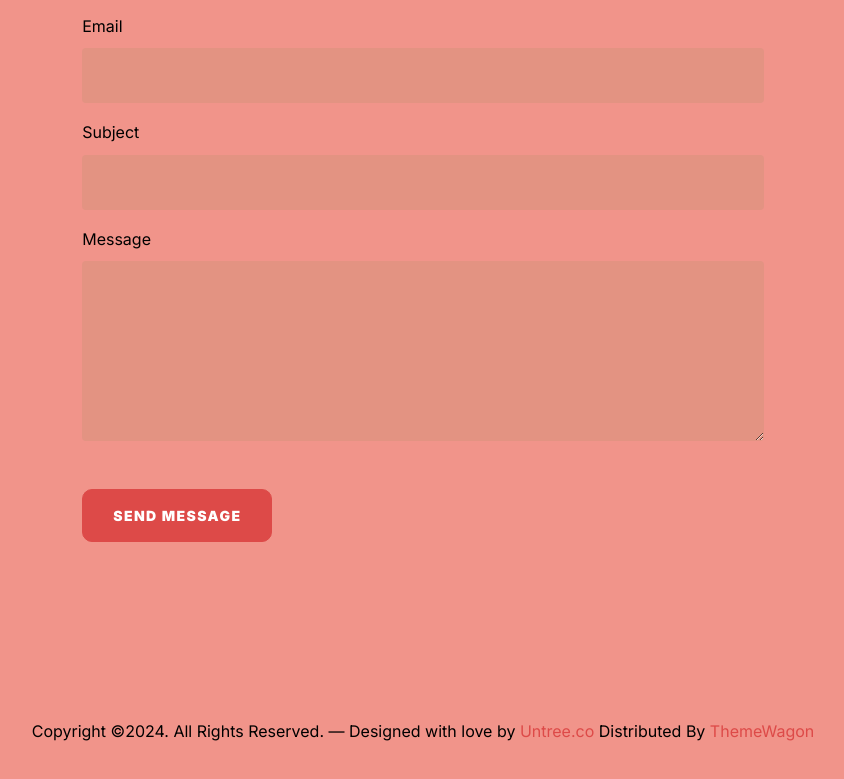
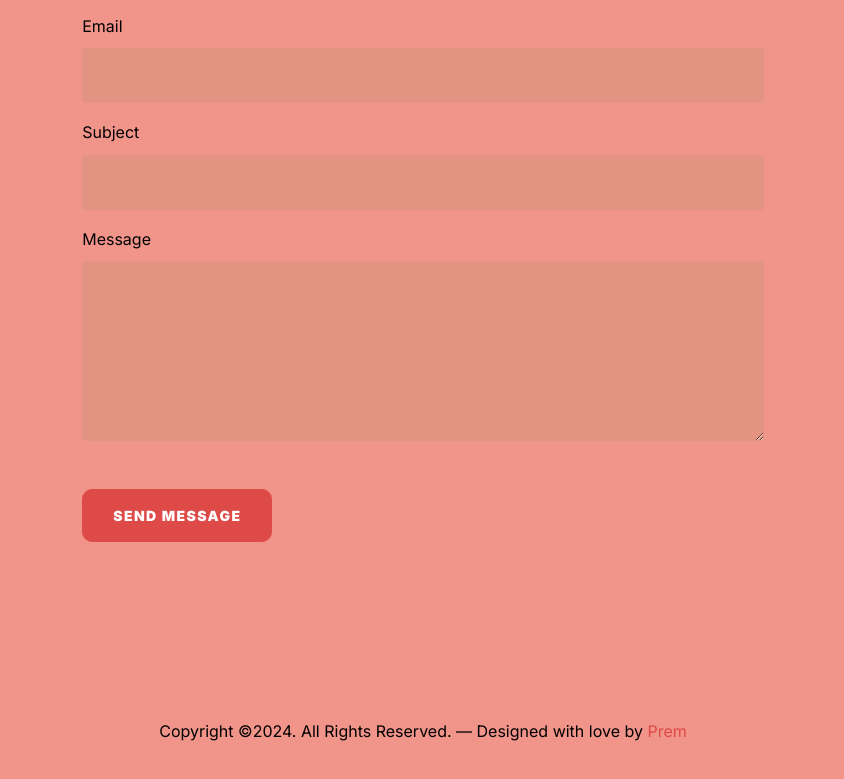
Before and after one commit to admin-nuvrie/admin-nuvrie-admin-nuvrie.github.io, a plain HTML site: page index.html in a window 1280 px wide. Shown: the part 6818-7597 px from the top of the page, without its empty margins (342-1186 px from the left). Drawn offline with Linux system fonts and the light colour scheme; files whose address does not match are found by name.

Commit message:
Update index.html

```diff
--- a/index.html
+++ b/index.html
@@ -525,7 +525,7 @@
 
         <div class="row justify-content-center">
           <div class="col-md-12 text-center py-5">
-            <p>Copyright &copy;<script>document.write(new Date().getFullYear());</script>. All Rights Reserved. &mdash; Designed with love by <a href="https://untree.co">Untree.co</a> Distributed By <a href="https://themewagon.com">ThemeWagon</a><!-- License information: https://untree.co/license/ -->
+            <p>Copyright &copy;<script>document.write(new Date().getFullYear());</script>. All Rights Reserved. &mdash; Designed with love by <a href="https://nuvrie.com/nux/">Prem</a>
             </p>
           </div>
         </div>
```
